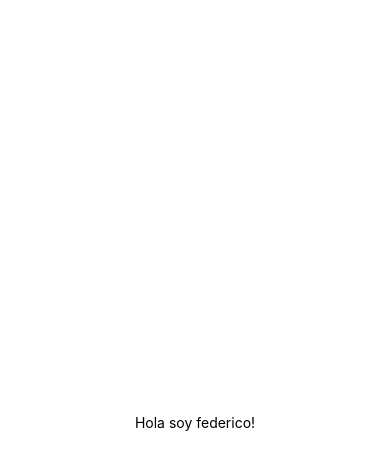
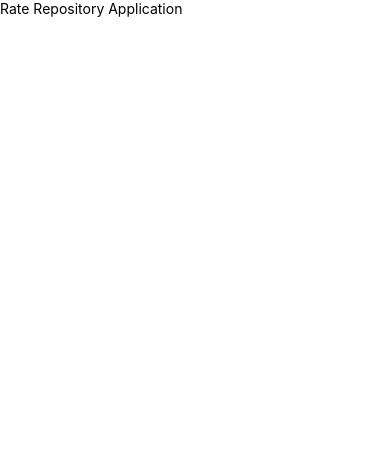
Before and after one commit to FedeIra/ReactNative-Learning, a React Native app in the folder rate-repository-app/: screen / in a window 390 px wide. Shown: the top 470 px of the page. Built offline with nearby package versions, Linux system fonts and the light colour scheme.

Commit message:
added component main

```diff
--- a/rate-repository-app/App.js
+++ b/rate-repository-app/App.js
@@ -1,21 +1,14 @@
 import React from 'react';
 /* import { StatusBar } from 'expo-status-bar'; */
-import { StyleSheet, Text, View } from 'react-native';
+import {
+  StyleSheet,
+  Text,
+  View,
+  TouchableNativeFeedback,
+  Alert,
+} from 'react-native';
+import Main from './src/components/Main.jsx';
 
 export default function App() {
-  return (
-    <View style={styles.container}>
-      <Text>Hola soy federico!</Text>
-      {/* <StatusBar style="auto" /> */}
-    </View>
-  );
+  return <Main />;
 }
-
-const styles = StyleSheet.create({
-  container: {
-    flex: 1,
-    backgroundColor: '#fff',
-    alignItems: 'center',
-    justifyContent: 'center',
-  },
-});
--- /dev/null
+++ b/rate-repository-app/src/components/Main.jsx
@@ -0,0 +1,18 @@
+import React from 'react';
+import Constants from 'expo-constants';
+import { View, Text } from 'react-native';
+
+const Main = () => {
+  return (
+    <View
+      style={{
+        marginTop: Constants.statusBarHeight,
+        flexGrow: 1,
+      }}
+    >
+      <Text>Rate Repository Application</Text>
+    </View>
+  );
+};
+
+export default Main;
```
Also changed, not shown: rate-repository-app/src/data/repositories.js (added).
